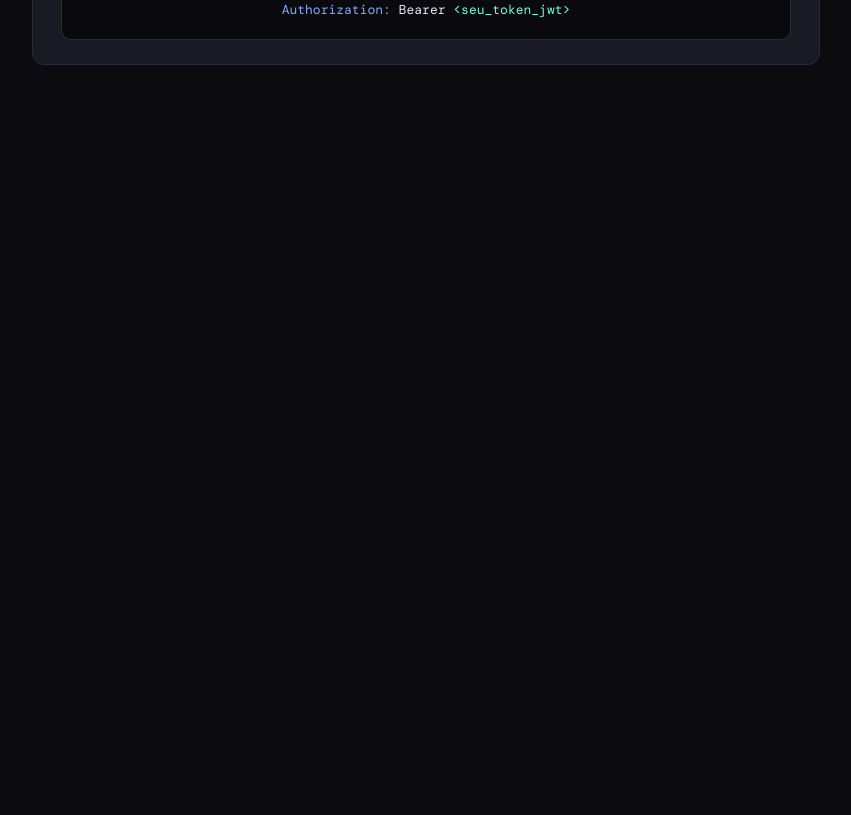
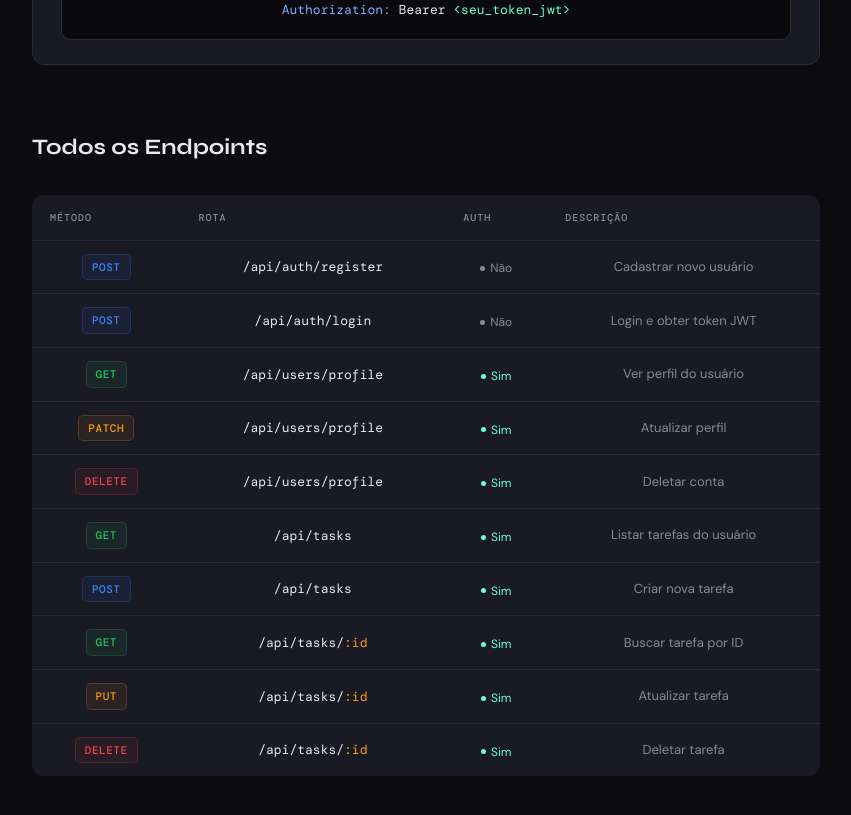
Before and after one commit to MikaelAlvez/PageDocumentationToDoList, a React (Vite) app: page / in a window 1280 px wide. Shown: the part 900-1715 px from the top of the page, without its empty margins (316-1167 px from the left). Before the commit the page ends 1125 px from the top, so only its background shows below. Built offline with nearby package versions, Linux system fonts and the light colour scheme.

Commit message:
feat: End Point Table

```diff
--- a/src/App.jsx
+++ b/src/App.jsx
@@ -2,6 +2,7 @@ import './App.css'
 import Sidebar from './components/Sidebar'
 import Hero from './components/Hero'
 import AuthSection from './components/Authsection'
+import EndpointsTable from './components/Endpointstable'
 
 function App() {
   return (
@@ -10,6 +11,7 @@ function App() {
       <main style={{ marginLeft: 260, flex: 1, maxWidth: 900, padding: '64px 56px' }}>
         <Hero />
         <AuthSection />
+        <EndpointsTable />
       </main>
     </div>
   )
--- /dev/null
+++ b/src/components/Endpointstable.jsx
@@ -0,0 +1,126 @@
+const endpoints = [
+  { method: 'POST',   route: '/api/auth/register',  params: null,  auth: false, desc: 'Cadastrar novo usuário',    anchor: 'auth-register'  },
+  { method: 'POST',   route: '/api/auth/login',      params: null,  auth: false, desc: 'Login e obter token JWT',   anchor: 'auth-login'     },
+  { method: 'GET',    route: '/api/users/profile',   params: null,  auth: true,  desc: 'Ver perfil do usuário',     anchor: 'users-profile'  },
+  { method: 'PATCH',  route: '/api/users/profile',   params: null,  auth: true,  desc: 'Atualizar perfil',          anchor: 'users-update'   },
+  { method: 'DELETE', route: '/api/users/profile',   params: null,  auth: true,  desc: 'Deletar conta',             anchor: 'users-delete'   },
+  { method: 'GET',    route: '/api/tasks',            params: null,  auth: true,  desc: 'Listar tarefas do usuário', anchor: 'tasks-list'     },
+  { method: 'POST',   route: '/api/tasks',            params: null,  auth: true,  desc: 'Criar nova tarefa',         anchor: 'tasks-create'   },
+  { method: 'GET',    route: '/api/tasks/',           params: ':id', auth: true,  desc: 'Buscar tarefa por ID',      anchor: 'tasks-get'      },
+  { method: 'PUT',    route: '/api/tasks/',           params: ':id', auth: true,  desc: 'Atualizar tarefa',          anchor: 'tasks-update'   },
+  { method: 'DELETE', route: '/api/tasks/',           params: ':id', auth: true,  desc: 'Deletar tarefa',            anchor: 'tasks-delete'   },
+]
+
+const methodStyles = {
+  GET:    { color: 'var(--get)',    bg: 'var(--get-bg)',    border: 'rgba(34,197,94,0.2)'  },
+  POST:   { color: 'var(--post)',   bg: 'var(--post-bg)',   border: 'rgba(59,130,246,0.2)' },
+  PUT:    { color: 'var(--put)',    bg: 'var(--put-bg)',    border: 'rgba(245,158,11,0.2)' },
+  PATCH:  { color: 'var(--put)',    bg: 'var(--put-bg)',    border: 'rgba(245,158,11,0.2)' },
+  DELETE: { color: 'var(--delete)', bg: 'var(--delete-bg)', border: 'rgba(239,68,68,0.2)'  },
+}
+
+export default function EndpointsTable() {
+  const scrollTo = (id) => {
+    document.getElementById(id)?.scrollIntoView({ behavior: 'smooth', block: 'start' })
+  }
+
+  return (
+    <section id="endpoints-overview" style={{ marginBottom: 64 }}>
+      <div style={{ display: 'flex', alignItems: 'center', gap: 14, marginBottom: 28 }}>
+        <h2 style={{
+          fontFamily: "'Syne', sans-serif",
+          fontSize: 22,
+          fontWeight: 700,
+          color: 'var(--text)',
+        }}>
+          Todos os Endpoints
+        </h2>
+      </div>
+
+      <table style={{
+        width: '100%',
+        borderCollapse: 'collapse',
+        borderRadius: 12,
+        overflow: 'hidden',
+      }}>
+        <thead>
+          <tr style={{ background: 'var(--surface2)' }}>
+            {['Método', 'Rota', 'Auth', 'Descrição'].map((h) => (
+              <th key={h} style={{
+                fontFamily: "'DM Mono', monospace",
+                fontSize: 10,
+                fontWeight: 500,
+                letterSpacing: '0.1em',
+                textTransform: 'uppercase',
+                color: 'var(--muted)',
+                padding: '14px 18px',
+                textAlign: 'left',
+                borderBottom: '1px solid var(--border)',
+              }}>
+                {h}
+              </th>
+            ))}
+          </tr>
+        </thead>
+        <tbody>
+          {endpoints.map((ep, i) => {
+            const ms = methodStyles[ep.method]
+            return (
+                <tr
+                    key={i}
+                    onClick={() => scrollTo(ep.anchor)}
+                    style={{
+                        className: "endpoint-row",
+                        background: 'var(--surface2)',
+                        borderBottom: i < endpoints.length - 1 ? '1px solid var(--border)' : 'none',
+                        cursor: 'pointer',
+                        transition: 'background 0.2s ease',
+                    }}
+                    onMouseEnter={(e) => e.currentTarget.style.background = 'transparent'}
+                    onMouseLeave={(e) => e.currentTarget.style.background = 'var(--surface2)'}
+                >
+                <td style={{ padding: '13px 18px' }}>
+                  <span style={{
+                    display: 'inline-block',
+                    fontFamily: "'DM Mono', monospace",
+                    fontSize: 11,
+                    fontWeight: 500,
+                    padding: '3px 9px',
+                    borderRadius: 5,
+                    letterSpacing: '0.05em',
+                    color: ms.color,
+                    background: ms.bg,
+                    border: `1px solid ${ms.border}`,
+                  }}>
+                    {ep.method}
+                  </span>
+                </td>
+                <td style={{ padding: '13px 18px' }}>
+                  <span style={{ fontFamily: "'DM Mono', monospace", fontSize: 13, color: 'var(--text)' }}>
+                    {ep.route}
+                    {ep.params && <span style={{ color: 'var(--put)' }}>{ep.params}</span>}
+                  </span>
+                </td>
+                <td style={{ padding: '13px 18px' }}>
+                  <span style={{
+                    display: 'inline-flex',
+                    alignItems: 'center',
+                    gap: 5,
+                    fontSize: 12,
+                    color: ep.auth ? 'var(--accent3)' : 'var(--muted)',
+                  }}>
+                    <span style={{ width: 5, height: 5, borderRadius: '50%', background: 'currentColor' }} />
+                    {ep.auth ? 'Sim' : 'Não'}
+                  </span>
+                </td>
+                <td style={{ padding: '13px 18px', color: 'var(--muted)', fontSize: 13 }}>
+                  {ep.desc}
+                </td>
+              </tr>
+            )
+          })}
+        </tbody>
+      </table>
+    </section>
+  )
+}
```
